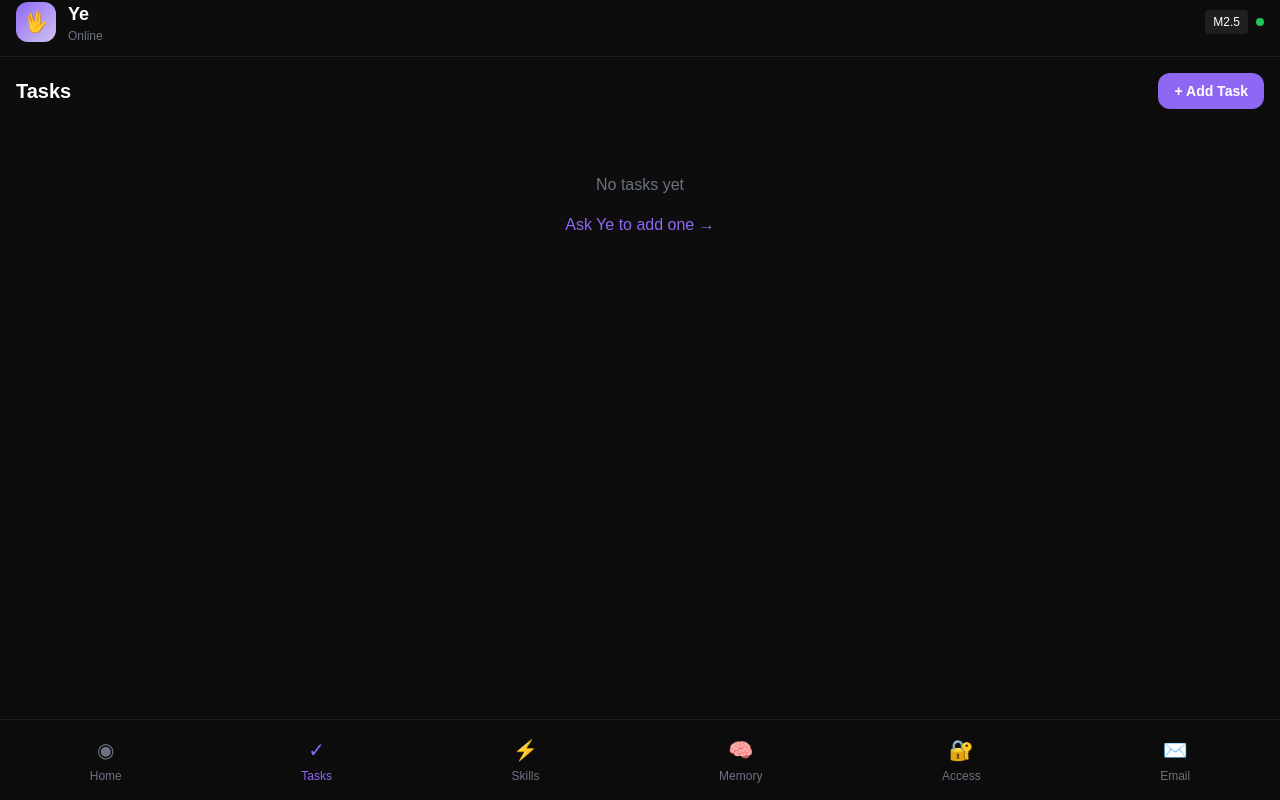
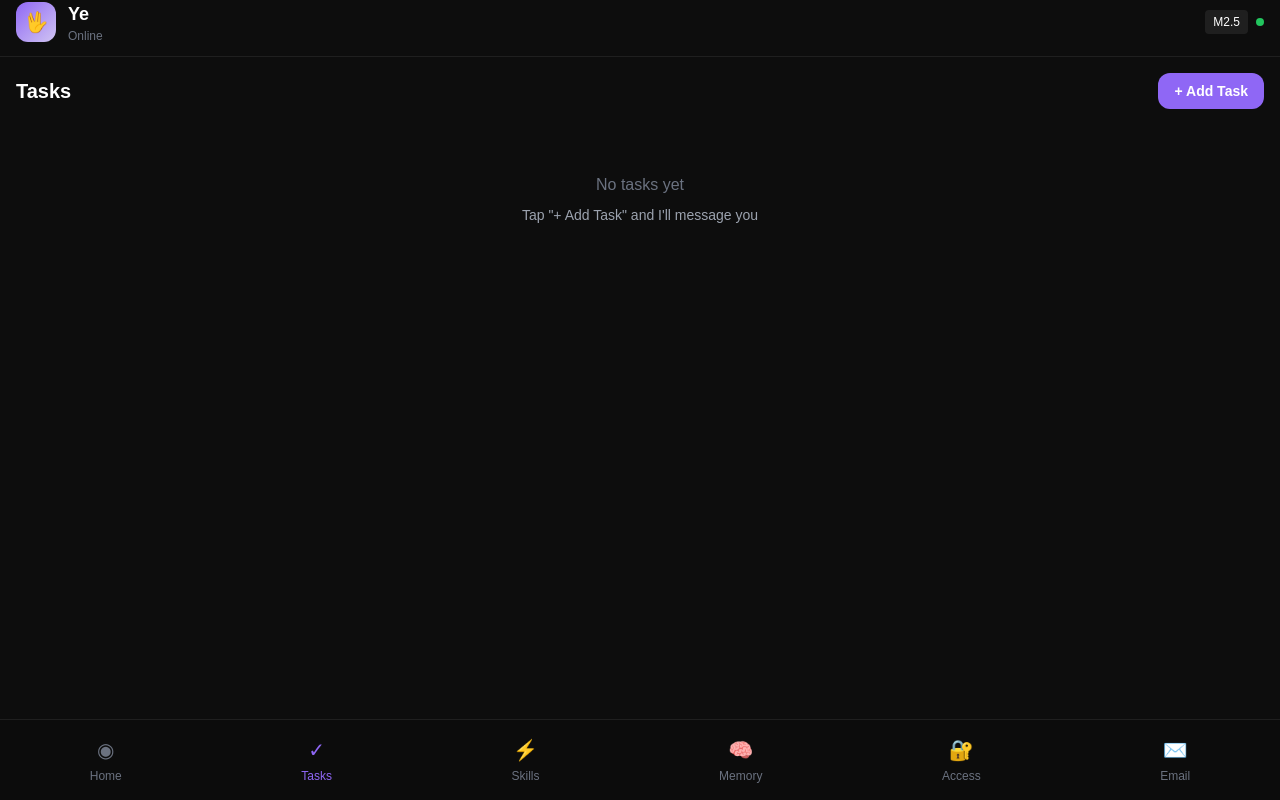
Before and after one commit to idanshav1t/ye-dashboard, a Next.js app: page / in a window 1280 px wide. Both pictures are taken after a click on the button "Delete". Built offline with nearby package versions, Linux system fonts and the light colour scheme.

Commit message:
Update add task button

```diff
--- a/app/page.tsx
+++ b/app/page.tsx
@@ -69,6 +69,7 @@ export default function Dashboard() {
   const [sending, setSending] = useState(false)
   const [response, setResponse] = useState('')
   const [selectedPerm, setSelectedPerm] = useState<string | null>(null)
+  const [addingTask, setAddingTask] = useState(false)
 
   useEffect(() => {
     fetchTasks()
@@ -109,6 +110,22 @@ export default function Dashboard() {
   const deleteTask = async (id: number) => {
     await fetch(`/api/tasks?id=${id}`, { method: 'DELETE' })
     setTasks(tasks.filter(t => t.id !== id))
+  }
+
+  const handleAddTask = async () => {
+    setAddingTask(true)
+    // Send task creation request to API which will notify the user
+    await fetch('/api/tasks', {
+      method: 'POST',
+      headers: { 'Content-Type': 'application/json' },
+      body: JSON.stringify({
+        name: 'New Task Request',
+        time: '00:00',
+        frequency: 'daily',
+        status: 'pending'
+      })
+    })
+    setAddingTask(false)
   }
 
   const getStatusColor = (status: string) => {
@@ -175,22 +192,18 @@ export default function Dashboard() {
             <div className="flex items-center justify-between mb-4">
               <h2 className="text-xl font-bold">Tasks</h2>
               <button
-                onClick={() => alert('Message me on Telegram: "I want to add a new task" and I will help you create it!')}
+                onClick={handleAddTask}
+                disabled={addingTask}
                 className="bg-[#8F67F5] px-4 py-2 rounded-xl text-sm font-bold"
               >
-                + Add Task
+                {addingTask ? 'Sending...' : '+ Add Task'}
               </button>
             </div>
 
             {tasks.length === 0 ? (
               <div className="text-center py-12 text-gray-500">
-                <p className="mb-4">No tasks yet</p>
-                <button
-                  onClick={() => alert('Message me on Telegram: "add task"')}
-                  className="text-[#8F67F5]"
-                >
-                  Ask Ye to add one →
-                </button>
+                <p>No tasks yet</p>
+                <p className="text-sm mt-2 text-gray-400">Tap "+ Add Task" and I'll message you</p>
               </div>
             ) : (
               <div className="space-y-3">
@@ -301,7 +314,7 @@ export default function Dashboard() {
                 value={emailSubject}
                 onChange={(e) => setEmailSubject(e.target.value)}
                 placeholder="Subject"
-                className="w-full bg-[#1F1F1F] border border-[#2A2A2A] rounded-xl px-4 py-3 text-base focus:outline-none focus:border-[#8F67F5]"
+                className="w-full bg-[#1F1F1F] border border-[#2A2A2A] rounded-xl px-4 py-3 text-base focus:outline-none focus:border-[#8F67F2A2A]"
               />
               <textarea
                 value={emailBody}
```
